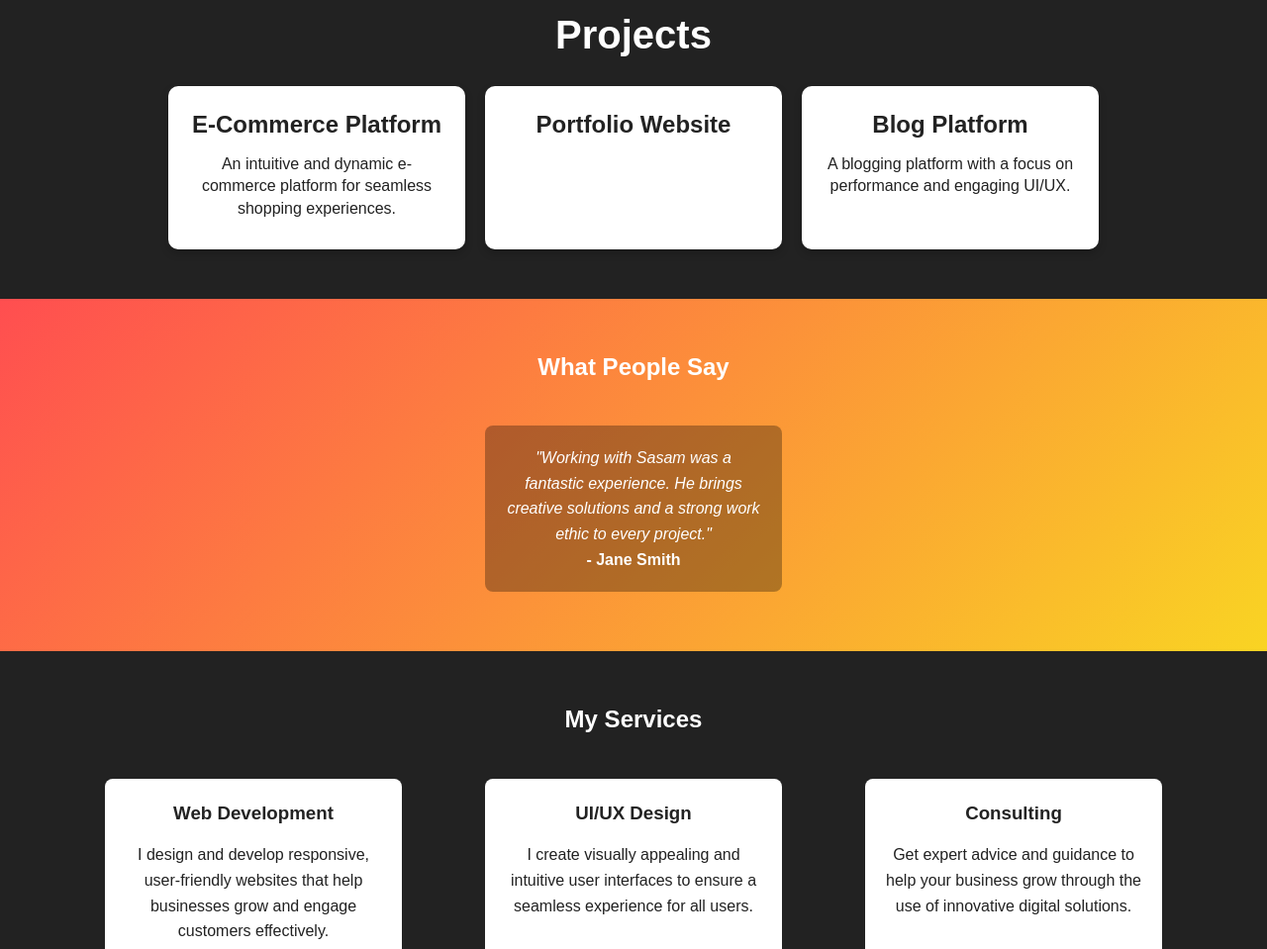
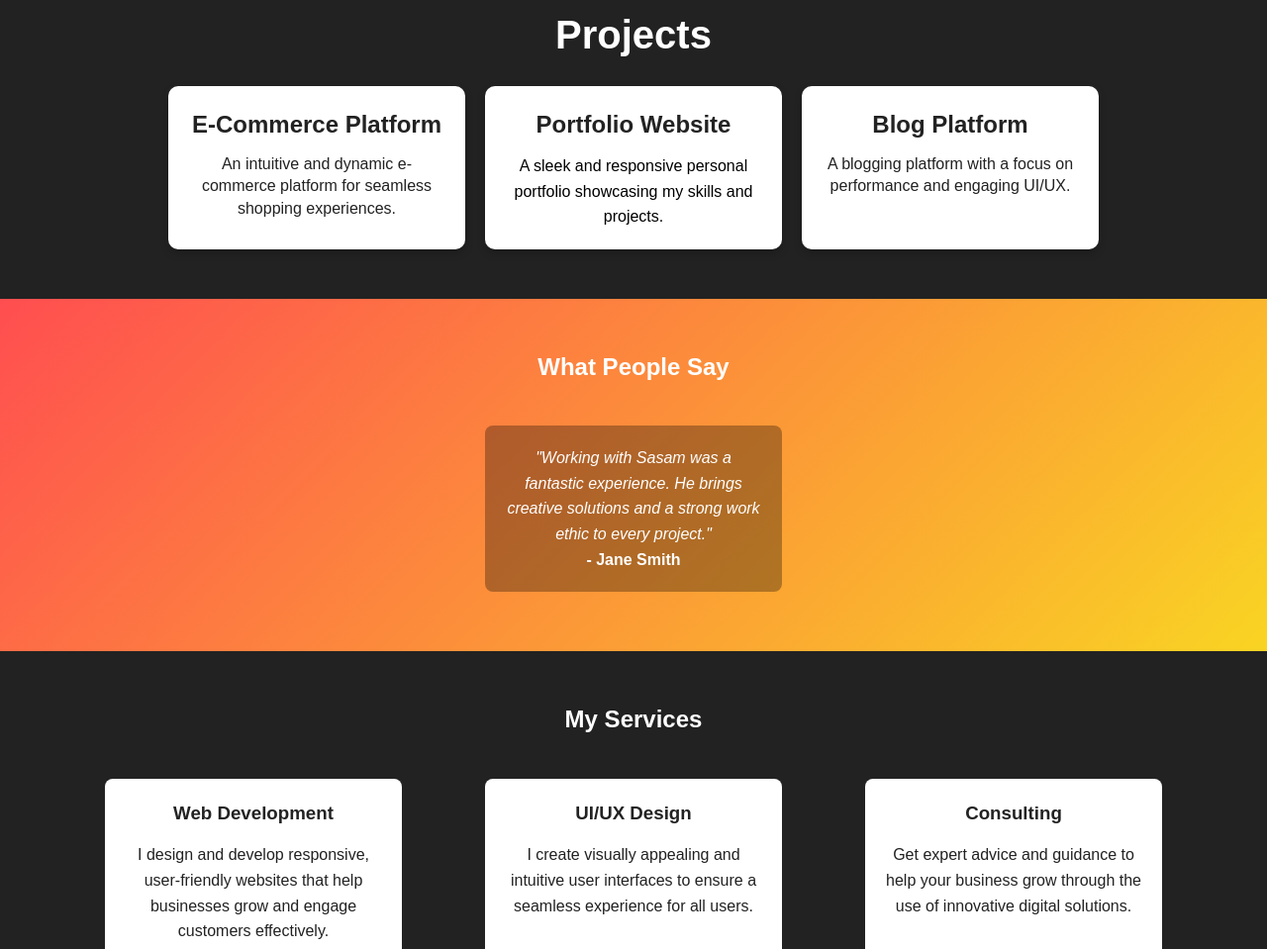
Before and after one commit to satyamjh07/portfolio, a plain HTML site: page index.html in a window 1280 px wide. Shown: the part 1604-2563 px from the top of the page at 99% size. Drawn offline with Linux system fonts and the light colour scheme.

Commit message:
Update index.html

```diff
--- a/index.html
+++ b/index.html
@@ -55,7 +55,7 @@
             <div class="project-card" data-title="Portfolio Website">
                 <div class="project-content">
                     <h3>Portfolio Website</h3>
-                    <a href="prodigyhub.netlify.app">A sleek and responsive personal portfolio showcasing my skills and projects.</a>
+                    <a href="https://prodigyhub.netlify.app/" style="color: black;">A sleek and responsive personal portfolio showcasing my skills and projects.</a>
                 </div>
             </div>
             <div class="project-card" data-title="Blog Platform">
```
